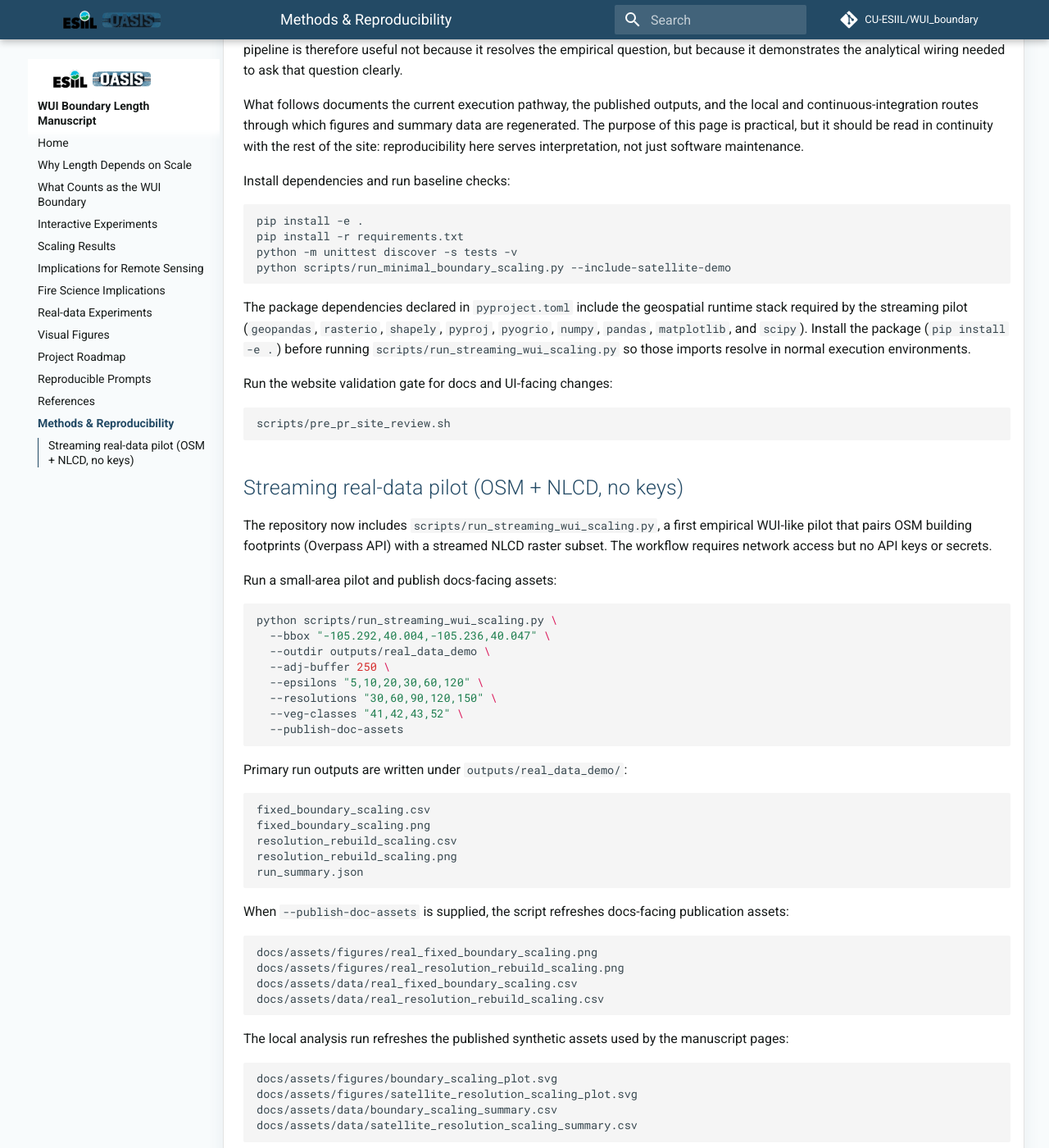
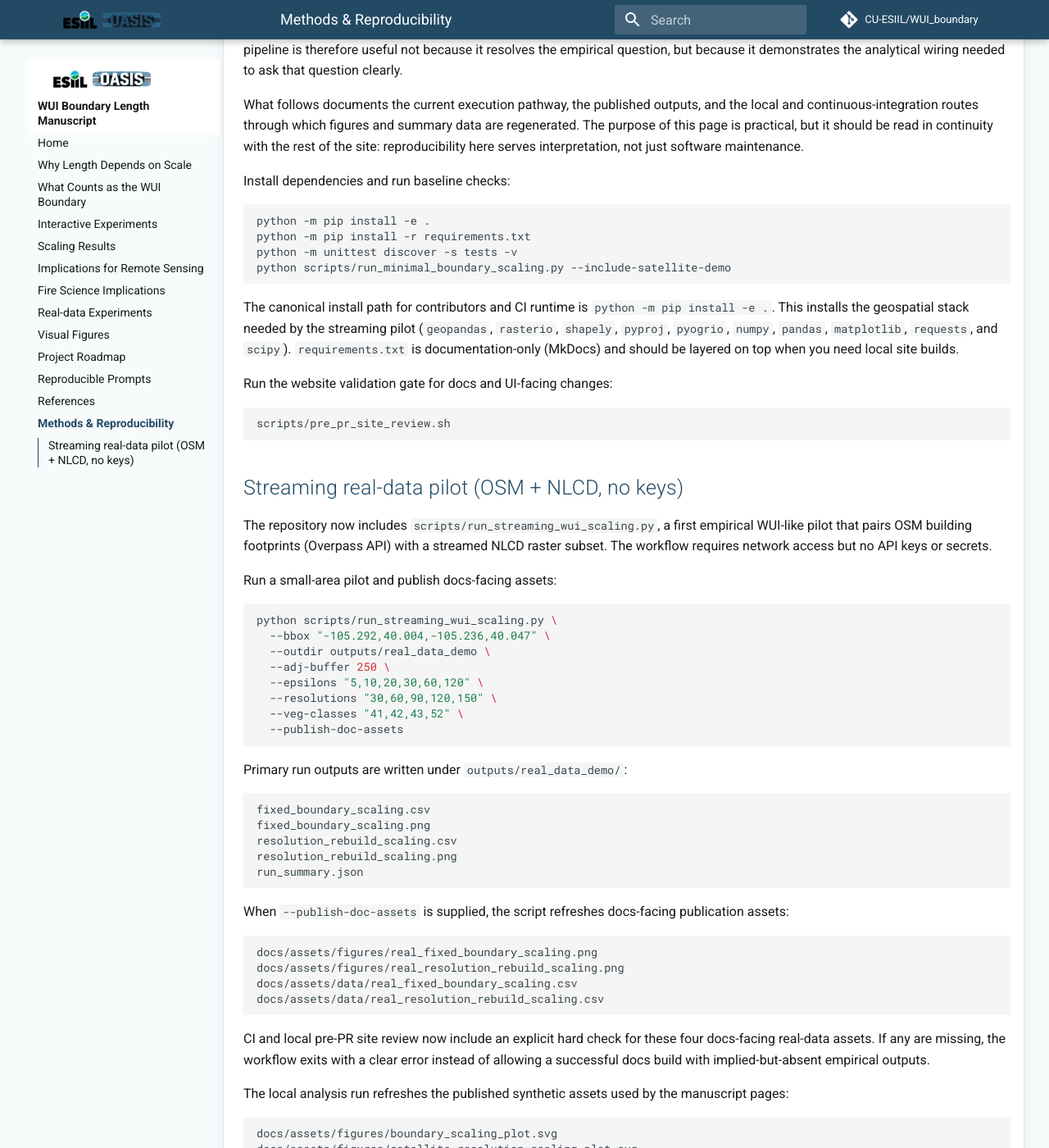
Before and after one commit to CU-ESIIL/WUI_boundary, an MkDocs documentation site: the page built from docs/methods-reproducibility.md, in a window 1280 px wide and 1400 px high, scrolled down 253 px. Shown: the whole window at 82% size. Built offline with MkDocs 1.6.1 and Material for MkDocs 9.7.7, drawn with Linux system fonts in a browser that asks for light colours; comment, search, counter and statistics services are not loaded; some of the changed text lies outside the part shown.

Commit message:
Standardize install path and enforce real-data docs asset checks

````diff
--- a/docs/methods-reproducibility.md
+++ b/docs/methods-reproducibility.md
@@ -9,14 +9,13 @@ What follows documents the current execution pathway, the published outputs, and
 Install dependencies and run baseline checks:
 
 ```bash
-pip install -e .
-pip install -r requirements.txt
+python -m pip install -e .
+python -m pip install -r requirements.txt
 python -m unittest discover -s tests -v
 python scripts/run_minimal_boundary_scaling.py --include-satellite-demo
 ```
 
-
-The package dependencies declared in `pyproject.toml` include the geospatial runtime stack required by the streaming pilot (`geopandas`, `rasterio`, `shapely`, `pyproj`, `pyogrio`, `numpy`, `pandas`, `matplotlib`, and `scipy`). Install the package (`pip install -e .`) before running `scripts/run_streaming_wui_scaling.py` so those imports resolve in normal execution environments.
+The canonical install path for contributors and CI runtime is `python -m pip install -e .`. This installs the geospatial stack needed by the streaming pilot (`geopandas`, `rasterio`, `shapely`, `pyproj`, `pyogrio`, `numpy`, `pandas`, `matplotlib`, `requests`, and `scipy`). `requirements.txt` is documentation-only (MkDocs) and should be layered on top when you need local site builds.
 
 Run the website validation gate for docs and UI-facing changes:
 
@@ -60,6 +59,8 @@ docs/assets/data/real_fixed_boundary_scaling.csv
 docs/assets/data/real_resolution_rebuild_scaling.csv
 ```
 
+CI and local pre-PR site review now include an explicit hard check for these four docs-facing real-data assets. If any are missing, the workflow exits with a clear error instead of allowing a successful docs build with implied-but-absent empirical outputs.
+
 The local analysis run refreshes the published synthetic assets used by the manuscript pages:
 
 ```text
@@ -93,6 +94,6 @@ python scripts/run_streaming_wui_scaling.py --help
 
 In pull requests, generated artifacts are attached for review in CI. Publication to GitHub Pages still occurs through the repository’s manual dispatch release workflow when maintainers decide to promote a validated revision.
 
-Playwright-backed local review remains part of the expected validation path for website-facing changes, and `scripts/pre_pr_site_review.sh` is the canonical entry point for that check.
+Playwright-backed local review remains part of the expected validation path for website-facing changes, and `scripts/pre_pr_site_review.sh` is the canonical entry point for that check. If geospatial runtime support or network access is unavailable, the streaming pilot may fail before publication; in that case, do not publish placeholders—fix the environment or fail the check clearly.
 
 For prompt-level reconstruction of the workflow narrative and implementation sequence, see [Reproducible prompts](reproducible-prompts.md). For the synthetic-to-empirical handoff now scaffolded in code, see [Real-data experiments](real-data-experiments.md). The staged development context for both is summarized in the [Project roadmap](project-roadmap.md).
--- a/requirements.txt
+++ b/requirements.txt
@@ -1,2 +1,4 @@
+# Documentation-only dependencies.
+# Canonical runtime install for this repo is: python -m pip install -e .
 mkdocs>=1.6
 mkdocs-material>=9.5
````
Also changed, not shown: CHANGELOG.md (+2 -0 lines), README.md (+2 -2 lines), docs/real-data-experiments.md (+9 -7 lines), 3 other files.
